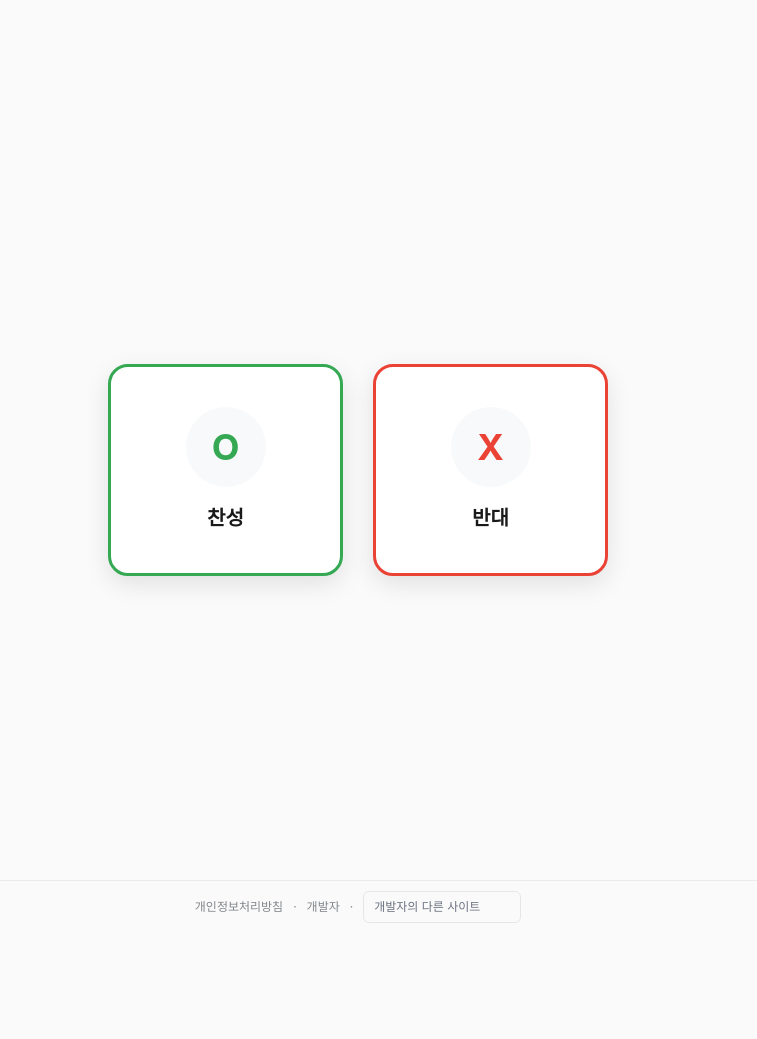
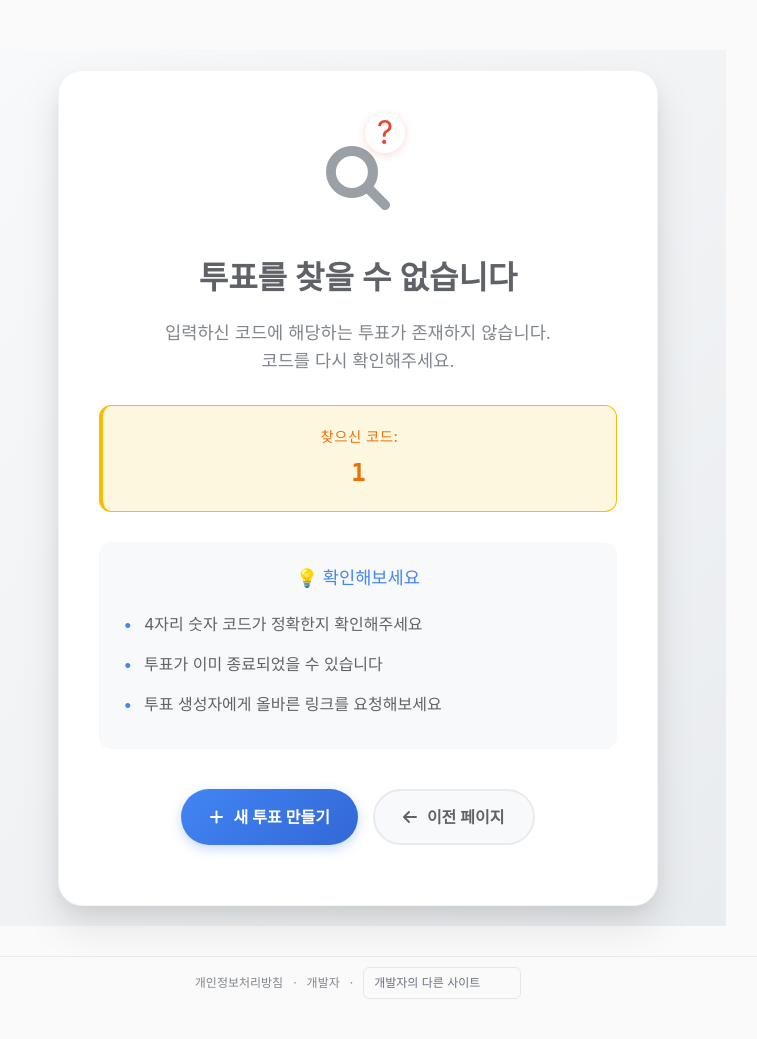
Before and after one commit to hwanys2/oxvote, a Django app: page /1/ in a window 1280 px wide. Shown: the whole page, without its empty margins (282-1039 px from the left). Before the commit the page ends 923 px from the top, so only its background shows below. Run offline with Django 5.2, Linux system fonts and the light colour scheme; data that the repository does not hold is empty.

Commit message:
Add comprehensive vote management and 404 handling

```diff
--- /dev/null
+++ b/voting/templates/voting/vote_not_found.html
@@ -0,0 +1,323 @@
+{% extends 'voting/base.html' %}
+{% load static %}
+
+{% block title %}투표를 찾을 수 없습니다{% endblock %}
+
+{% block content %}
+<div class="not-found-container">
+    <div class="not-found-card">
+        <!-- 아이콘 섹션 -->
+        <div class="not-found-icon">
+            <i class="fas fa-search"></i>
+            <div class="question-mark">?</div>
+        </div>
+
+        <!-- 메시지 섹션 -->
+        <div class="not-found-content">
+            <h1 class="not-found-title">투표를 찾을 수 없습니다</h1>
+            <p class="not-found-message">
+                입력하신 코드에 해당하는 투표가 존재하지 않습니다.<br>
+                코드를 다시 확인해주세요.
+            </p>
+
+            {% if searched_code %}
+            <div class="code-info">
+                <div class="code-label">찾으신 코드:</div>
+                <div class="code-text">{{ searched_code }}</div>
+            </div>
+            {% endif %}
+
+            <div class="help-info">
+                <h3>💡 확인해보세요</h3>
+                <ul>
+                    <li>4자리 숫자 코드가 정확한지 확인해주세요</li>
+                    <li>투표가 이미 종료되었을 수 있습니다</li>
+                    <li>투표 생성자에게 올바른 링크를 요청해보세요</li>
+                </ul>
+            </div>
+        </div>
+
+        <!-- 액션 버튼 -->
+        <div class="not-found-actions">
+            <a href="{% url 'home' %}" class="home-button">
+                <i class="fas fa-plus"></i>
+                새 투표 만들기
+            </a>
+            <button onclick="history.back()" class="back-button">
+                <i class="fas fa-arrow-left"></i>
+                이전 페이지
+            </button>
+        </div>
+    </div>
+</div>
+
+<style>
+.not-found-container {
+    min-height: 80vh;
+    display: flex;
+    align-items: center;
+    justify-content: center;
+    padding: 20px;
+    background: linear-gradient(135deg, #f8f9fa 0%, #e9ecef 100%);
+}
+
+.not-found-card {
+    background: white;
+    border-radius: 24px;
+    padding: 60px 40px;
+    text-align: center;
+    max-width: 600px;
+    width: 100%;
+    box-shadow:
+        0 20px 40px rgba(0, 0, 0, 0.1),
+        0 8px 16px rgba(0, 0, 0, 0.05);
+    border: 1px solid #f1f3f4;
+    animation: fadeInUp 0.6s ease-out;
+}
+
+@keyframes fadeInUp {
+    from {
+        opacity: 0;
+        transform: translateY(30px);
+    }
+    to {
+        opacity: 1;
+        transform: translateY(0);
+    }
+}
+
+.not-found-icon {
+    position: relative;
+    font-size: 4rem;
+    color: #9aa0a6;
+    margin-bottom: 30px;
+    display: inline-block;
+}
+
+.question-mark {
+    position: absolute;
+    top: -10px;
+    right: -15px;
+    font-size: 2rem;
+    color: #ea4335;
+    background: white;
+    border-radius: 50%;
+    width: 40px;
+    height: 40px;
+    display: flex;
+    align-items: center;
+    justify-content: center;
+    box-shadow: 0 2px 8px rgba(234, 67, 53, 0.2);
+    animation: bounce 2s infinite;
+}
+
+@keyframes bounce {
+    0%, 20%, 50%, 80%, 100% { transform: translateY(0); }
+    40% { transform: translateY(-10px); }
+    60% { transform: translateY(-5px); }
+}
+
+.not-found-content {
+    margin-bottom: 40px;
+}
+
+.not-found-title {
+    font-size: 2rem;
+    font-weight: 600;
+    color: #5f6368;
+    margin-bottom: 20px;
+    line-height: 1.3;
+}
+
+.not-found-message {
+    font-size: 1.1rem;
+    color: #80868b;
+    line-height: 1.6;
+    margin-bottom: 30px;
+}
+
+.code-info {
+    background: #fef7e0;
+    border: 1px solid #fbbc04;
+    border-radius: 12px;
+    padding: 20px;
+    margin-bottom: 30px;
+    border-left: 4px solid #fbbc04;
+}
+
+.code-label {
+    font-size: 0.9rem;
+    color: #e8710a;
+    font-weight: 500;
+    margin-bottom: 8px;
+    text-transform: uppercase;
+    letter-spacing: 0.5px;
+}
+
+.code-text {
+    font-family: 'JetBrains Mono', monospace;
+    font-size: 1.5rem;
+    color: #e8710a;
+    font-weight: 700;
+    letter-spacing: 2px;
+}
+
+.help-info {
+    background: #f8f9fa;
+    border-radius: 12px;
+    padding: 25px;
+    text-align: left;
+    margin-bottom: 30px;
+}
+
+.help-info h3 {
+    font-size: 1.1rem;
+    color: #4285f4;
+    margin-bottom: 15px;
+    text-align: center;
+}
+
+.help-info ul {
+    list-style: none;
+    padding: 0;
+    margin: 0;
+}
+
+.help-info li {
+    padding: 8px 0;
+    color: #5f6368;
+    position: relative;
+    padding-left: 20px;
+}
+
+.help-info li:before {
+    content: "•";
+    color: #4285f4;
+    position: absolute;
+    left: 0;
+    font-weight: bold;
+}
+
+.not-found-actions {
+    display: flex;
+    gap: 15px;
+    justify-content: center;
+    flex-wrap: wrap;
+}
+
+.home-button, .back-button {
+    display: inline-flex;
+    align-items: center;
+    gap: 10px;
+    padding: 14px 28px;
+    border-radius: 50px;
+    font-size: 1rem;
+    font-weight: 600;
+    text-decoration: none;
+    transition: all 0.3s ease;
+    border: none;
+    cursor: pointer;
+}
+
+.home-button {
+    background: linear-gradient(135deg, #4285f4 0%, #3367d6 100%);
+    color: white;
+    box-shadow: 0 4px 12px rgba(66, 133, 244, 0.3);
+}
+
+.home-button:hover {
+    background: linear-gradient(135deg, #3367d6 0%, #2851a3 100%);
+    color: white;
+    transform: translateY(-2px);
+    box-shadow: 0 8px 20px rgba(66, 133, 244, 0.4);
+    text-decoration: none;
+}
+
+.back-button {
+    background: #f8f9fa;
+    color: #5f6368;
+    border: 2px solid #e8eaed;
+}
+
+.back-button:hover {
+    background: #e8eaed;
+    color: #202124;
+    transform: translateY(-2px);
+    box-shadow: 0 4px 12px rgba(0, 0, 0, 0.1);
+}
+
+/* 모바일 반응형 */
+@media (max-width: 768px) {
+    .not-found-container {
+        padding: 15px;
+        min-height: 70vh;
+    }
+
+    .not-found-card {
+        padding: 40px 25px;
+        border-radius: 20px;
+    }
+
+    .not-found-icon {
+        font-size: 3rem;
+        margin-bottom: 25px;
+    }
+
+    .question-mark {
+        width: 35px;
+        height: 35px;
+        font-size: 1.5rem;
+        right: -10px;
+        top: -5px;
+    }
+
+    .not-found-title {
+        font-size: 1.6rem;
+        margin-bottom: 15px;
+    }
+
+    .not-found-message {
+        font-size: 1rem;
+        margin-bottom: 25px;
+    }
+
+    .code-text {
+        font-size: 1.3rem;
+    }
+
+    .help-info {
+        padding: 20px;
+        margin-bottom: 25px;
+    }
+
+    .not-found-actions {
+        flex-direction: column;
+        gap: 12px;
+    }
+
+    .home-button, .back-button {
+        padding: 12px 24px;
+        font-size: 0.95rem;
+    }
+}
+
+@media (max-width: 480px) {
+    .not-found-card {
+        padding: 30px 20px;
+    }
+
+    .not-found-title {
+        font-size: 1.4rem;
+    }
+
+    .not-found-message {
+        font-size: 0.95rem;
+    }
+
+    .code-text {
+        font-size: 1.2rem;
+        letter-spacing: 1px;
+    }
+}
+</style>
+{% endblock %}
--- a/voting/urls.py
+++ b/voting/urls.py
@@ -9,11 +9,13 @@ urlpatterns = [
     path('result/<uuid:question_id>/', views.vote_result, name='vote_result'),
     path('api/toggle-results/<uuid:question_id>/', views.toggle_results, name='toggle_results'),
     path('api/stats/<uuid:question_id>/', views.get_vote_stats, name='vote_stats'),
+    path('api/end-vote/<uuid:question_id>/', views.end_vote, name='end_vote'),
     # 간단한 코드 기반 URL (새로 추가)
     path('<str:simple_code>/', views.vote_by_code, name='vote_by_code'),
     path('qr/code/<str:simple_code>/', views.qr_page_by_code, name='qr_page_by_code'),
     path('result/code/<str:simple_code>/', views.vote_result_by_code, name='vote_result_by_code'),
     path('api/toggle-results/code/<str:simple_code>/', views.toggle_results_by_code, name='toggle_results_by_code'),
     path('api/stats/code/<str:simple_code>/', views.get_vote_stats_by_code, name='vote_stats_by_code'),
+    path('api/end-vote/code/<str:simple_code>/', views.end_vote_by_code, name='end_vote_by_code'),
     path('privacy/', views.privacy, name='privacy'),
 ]
--- a/voting/views.py
+++ b/voting/views.py
@@ -33,10 +33,13 @@ def get_question_by_code(simple_code, require_active=True):
     if not re.match(r'^\d{4}$', simple_code):
         return None
 
-    if require_active:
-        return get_object_or_404(Question, simple_code=simple_code, is_active=True)
-    else:
-        return get_object_or_404(Question, simple_code=simple_code)
+    try:
+        if require_active:
+            return Question.objects.get(simple_code=simple_code, is_active=True)
+        else:
+            return Question.objects.get(simple_code=simple_code)
+    except Question.DoesNotExist:
+        return None
 
 def update_session_activity(request, question):
     """세션 활동 업데이트"""
@@ -175,12 +178,15 @@ def get_vote_stats(request, question_id):
 def vote_by_code(request, simple_code):
     """간단한 코드로 투표 페이지 접근"""
     # 먼저 질문이 존재하는지 확인 (활성/비활성 상관없이)
-    try:
-        question = get_question_by_code(simple_code, require_active=False)
-        if not question.is_active:
-            return render(request, 'voting/inactive_vote.html', {'question': question})
-    except:
-        question = get_question_by_code(simple_code)  # 404 발생시킴
+    question = get_question_by_code(simple_code, require_active=False)
+
+    if question is None:
+        # 존재하지 않는 코드
+        return render(request, 'voting/vote_not_found.html', {'searched_code': simple_code})
+
+    if not question.is_active:
+        # 비활성 투표
+        return render(request, 'voting/inactive_vote.html', {'question': question})
 
     client_fingerprint = get_client_fingerprint(request)
 
@@ -207,12 +213,15 @@ def vote_by_code(request, simple_code):
 def qr_page_by_code(request, simple_code):
     """간단한 코드로 QR 페이지 접근"""
     # 먼저 질문이 존재하는지 확인 (활성/비활성 상관없이)
-    try:
-        question = get_question_by_code(simple_code, require_active=False)
-        if not question.is_active:
-            return render(request, 'voting/inactive_vote.html', {'question': question})
-    except:
-        question = get_question_by_code(simple_code)  # 404 발생시킴
+    question = get_question_by_code(simple_code, require_active=False)
+
+    if question is None:
+        # 존재하지 않는 코드
+        return render(request, 'voting/vote_not_found.html', {'searched_code': simple_code})
+
+    if not question.is_active:
+        # 비활성 투표
+        return render(request, 'voting/inactive_vote.html', {'question': question})
 
     # 세션 활동 업데이트
     update_session_activity(request, question)
@@ -245,12 +254,15 @@ def qr_page_by_code(request, simple_code):
 def vote_result_by_code(request, simple_code):
     """간단한 코드로 결과 페이지 접근"""
     # 먼저 질문이 존재하는지 확인 (활성/비활성 상관없이)
-    try:
-        question = get_question_by_code(simple_code, require_active=False)
-        if not question.is_active:
-            return render(request, 'voting/inactive_vote.html', {'question': question})
-    except:
-        question = get_question_by_code(simple_code)  # 404 발생시킴
+    question = get_question_by_code(simple_code, require_active=False)
+
+    if question is None:
+        # 존재하지 않는 코드
+        return render(request, 'voting/vote_not_found.html', {'searched_code': simple_code})
+
+    if not question.is_active:
+        # 비활성 투표
+        return render(request, 'voting/inactive_vote.html', {'question': question})
 
     context = {
         'question': question,
@@ -262,12 +274,13 @@ def vote_result_by_code(request, simple_code):
 @require_POST
 def toggle_results_by_code(request, simple_code):
     """간단한 코드로 결과 보이기/숨기기 토글"""
-    try:
-        question = get_question_by_code(simple_code, require_active=False)
-        if not question.is_active:
-            return JsonResponse({'error': 'Voting is inactive'}, status=410)
-    except:
-        question = get_question_by_code(simple_code)  # 404 발생시킴
+    question = get_question_by_code(simple_code, require_active=False)
+
+    if question is None:
+        return JsonResponse({'error': 'Vote not found'}, status=404)
+
+    if not question.is_active:
+        return JsonResponse({'error': 'Voting is inactive'}, status=410)
 
     # 세션 활동 업데이트
     update_session_activity(request, question)
@@ -284,12 +297,13 @@ def toggle_results_by_code(request, simple_code):
 
 def get_vote_stats_by_code(request, simple_code):
     """간단한 코드로 실시간 투표 통계 API"""
-    try:
-        question = get_question_by_code(simple_code, require_active=False)
-        if not question.is_active:
-            return JsonResponse({'error': 'Voting is inactive'}, status=410)
-    except:
-        question = get_question_by_code(simple_code)  # 404 발생시킴
+    question = get_question_by_code(simple_code, require_active=False)
+
+    if question is None:
+        return JsonResponse({'error': 'Vote not found'}, status=404)
+
+    if not question.is_active:
+        return JsonResponse({'error': 'Voting is inactive'}, status=410)
 
     return JsonResponse({
         'show_results': question.show_results,
@@ -300,6 +314,40 @@ def get_vote_stats_by_code(request, simple_code):
         'x_votes': question.x_votes,
     })
 
+@csrf_exempt
+@require_POST
+def end_vote(request, question_id):
+    """투표 종료"""
+    question = get_object_or_404(Question, id=question_id)
+
+    # 세션 활동 업데이트
+    update_session_activity(request, question)
+
+    # 투표 비활성화
+    question.deactivate()
+
+    return JsonResponse({'success': True, 'message': 'Vote ended successfully'})
+
+@csrf_exempt
+@require_POST
+def end_vote_by_code(request, simple_code):
+    """간단한 코드로 투표 종료"""
+    question = get_question_by_code(simple_code, require_active=False)
+
+    if question is None:
+        return JsonResponse({'error': 'Vote not found'}, status=404)
+
+    if not question.is_active:
+        return JsonResponse({'error': 'Vote already inactive'}, status=410)
+
+    # 세션 활동 업데이트
+    update_session_activity(request, question)
+
+    # 투표 비활성화
+    question.deactivate()
+
+    return JsonResponse({'success': True, 'message': 'Vote ended successfully'})
+
 # --- 정적 페이지 ---
 
 def privacy(request):
```
Also changed, not shown: voting/templates/voting/qr_page.html (+79 -2 lines).
